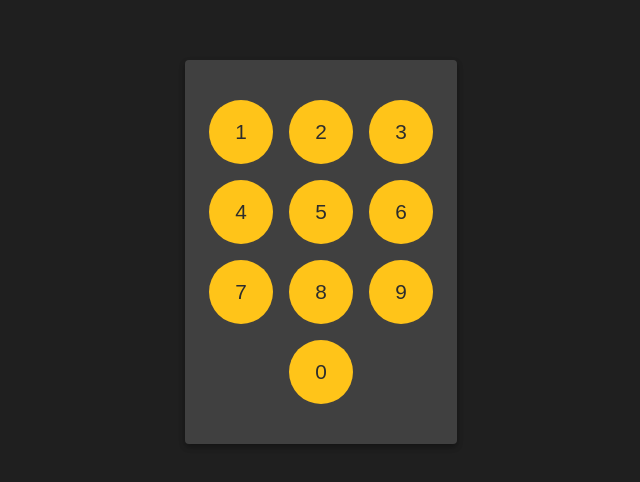
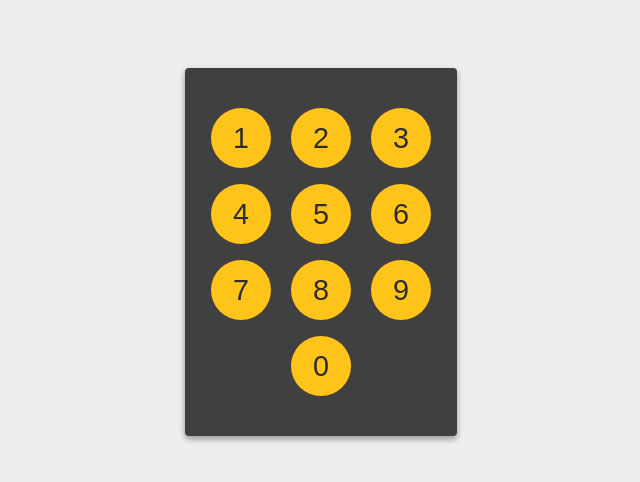
Before and after one commit to uRuiz/React_Pinpad, a React (Create React App) app: page / in a window 1280 px wide. Shown: the part 148-630 px from the top of the page, without its empty margins (319-959 px from the left). Built offline with nearby package versions, Linux system fonts and the light colour scheme.

Commit message:
Button styles useState for password numPad for numbers

```diff
--- a/src/App.tsx
+++ b/src/App.tsx
@@ -1,24 +1,35 @@
+import { KeyboardEvent, useState } from 'react';
 import { ButtonKey } from './components/ButtonKey/ButtonKey';
 
-const NUMERIC_PAD_NUMBERS_1_TO_3: Array<number> = [1,2,3];
-const NUMERIC_PAD_NUMBERS_4_TO_6: Array<number> = [4,5,6];
-const NUMERIC_PAD_NUMBERS_7_TO_9: Array<number> = [7,8,9];
-const NUMERIC_PAD_NUMBERS_0: number = 0;
+
+const NUMERIC_PAD_NUMBERS_1_TO_3: Array<string> = ['1','2','3'];
+const NUMERIC_PAD_NUMBERS_4_TO_6: Array<string> = ['4','5','6'];
+const NUMERIC_PAD_NUMBERS_7_TO_9: Array<string> = ['7','8','9'];
+const NUMERIC_PAD_NUMBER_0: string = '0';
+const PASSWORD_LENGTH: number = 4;
 
 function App() {
 
-  const handleButtonClick = (value: number) => {
+  const [password, setPassword] = useState('');
 
+  const handleButtonClick = (value: string) => {
+    setPassword(password + value);
+  }
+
+  const handleKeyPressed = (event: KeyboardEvent) => {
+    if ([NUMERIC_PAD_NUMBER_0, ...NUMERIC_PAD_NUMBERS_1_TO_3, ...NUMERIC_PAD_NUMBERS_4_TO_6, ...NUMERIC_PAD_NUMBERS_7_TO_9].includes(event.key)){
+      setPassword(password + event.key);
+    }
   }
 
   return (
-    <main>
+    <main onKeyPress={handleKeyPressed}>
       <section className="row">
         {
           NUMERIC_PAD_NUMBERS_1_TO_3.map((element) =>
             <ButtonKey
               key={element}
-              number={element}
+              value={element}
               onButtonClick={handleButtonClick}
             />
           )
@@ -29,7 +40,7 @@ function App() {
           NUMERIC_PAD_NUMBERS_4_TO_6.map((element) =>
             <ButtonKey
               key={element}
-              number={element}
+              value={element}
               onButtonClick={handleButtonClick}
             />
           )
@@ -40,7 +51,7 @@ function App() {
           NUMERIC_PAD_NUMBERS_7_TO_9.map((element) =>
             <ButtonKey
               key={element}
-              number={element}
+              value={element}
               onButtonClick={handleButtonClick}
             />
           )
@@ -48,8 +59,8 @@ function App() {
       </section>
       <section className="row">
             <ButtonKey
-              key={NUMERIC_PAD_NUMBERS_0}
-              number={NUMERIC_PAD_NUMBERS_0}
+              key={NUMERIC_PAD_NUMBER_0}
+              value={NUMERIC_PAD_NUMBER_0}
               onButtonClick={handleButtonClick}
             />
       </section>
--- a/src/components/ButtonKey/ButtonKey.scss
+++ b/src/components/ButtonKey/ButtonKey.scss
@@ -1,21 +1,21 @@
-.button-key {
-  height: 64px;
-  width: 64px;
-  color: #2d2d2d;
+.button__key {
   background-color: #ffc419;
   border: none;
   border-radius: 50%;
-  margin-left: 8px;
-  margin-right: 8px;
+  color: #2d2d2d;
   cursor: pointer;
-  font-size: 1.3rem;
+  font-size: 1.8rem;
+  height: 60px;
+  margin-right: 10px;
+  margin-left: 10px;
+  width: 60px;
+
+  &:hover {
+    background-color: #ffd55e;
+    border: 1px solid white;
+  }
+
+  &:active {
+    background-color: #e0a700;
+  }
 }
-
-.button-key:hover {
-  border: 1px solid white;
-  background-color: #ffd55e;
-}
-
-.button-key:active {
-  background-color: #e0a700;
-}
--- a/src/components/ButtonKey/ButtonKey.tsx
+++ b/src/components/ButtonKey/ButtonKey.tsx
@@ -1,14 +1,14 @@
 import './ButtonKey.scss';
 
 interface iButtonProps {
-  number: number;
+  value: string;
   onButtonClick: any;
 }
 
 export const ButtonKey = (props: iButtonProps) => {
   return (
-    <button className="button-key" onClick={() => props.onButtonClick(props.number)}>
-        {props.number}
+    <button className="button__key" onClick={() => props.onButtonClick(props.value)}>
+        {props.value}
     </button>
   )
 }
--- a/src/index.scss
+++ b/src/index.scss
@@ -12,7 +12,7 @@ body {
   width: 100vw;
   height: 100vh;
 
-  background: #1f1f1f;
+  background: #eee;
 }
 
 code {
```
